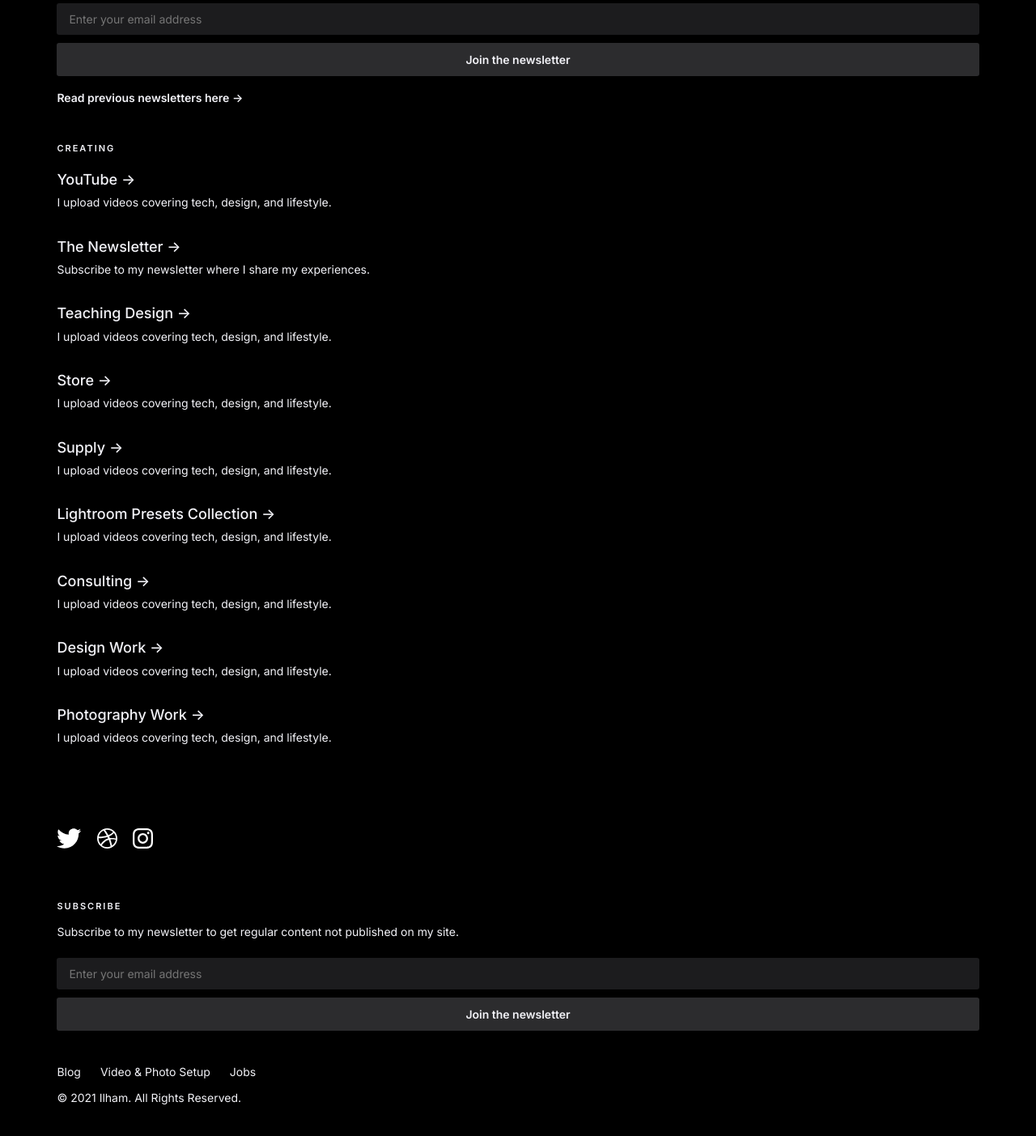
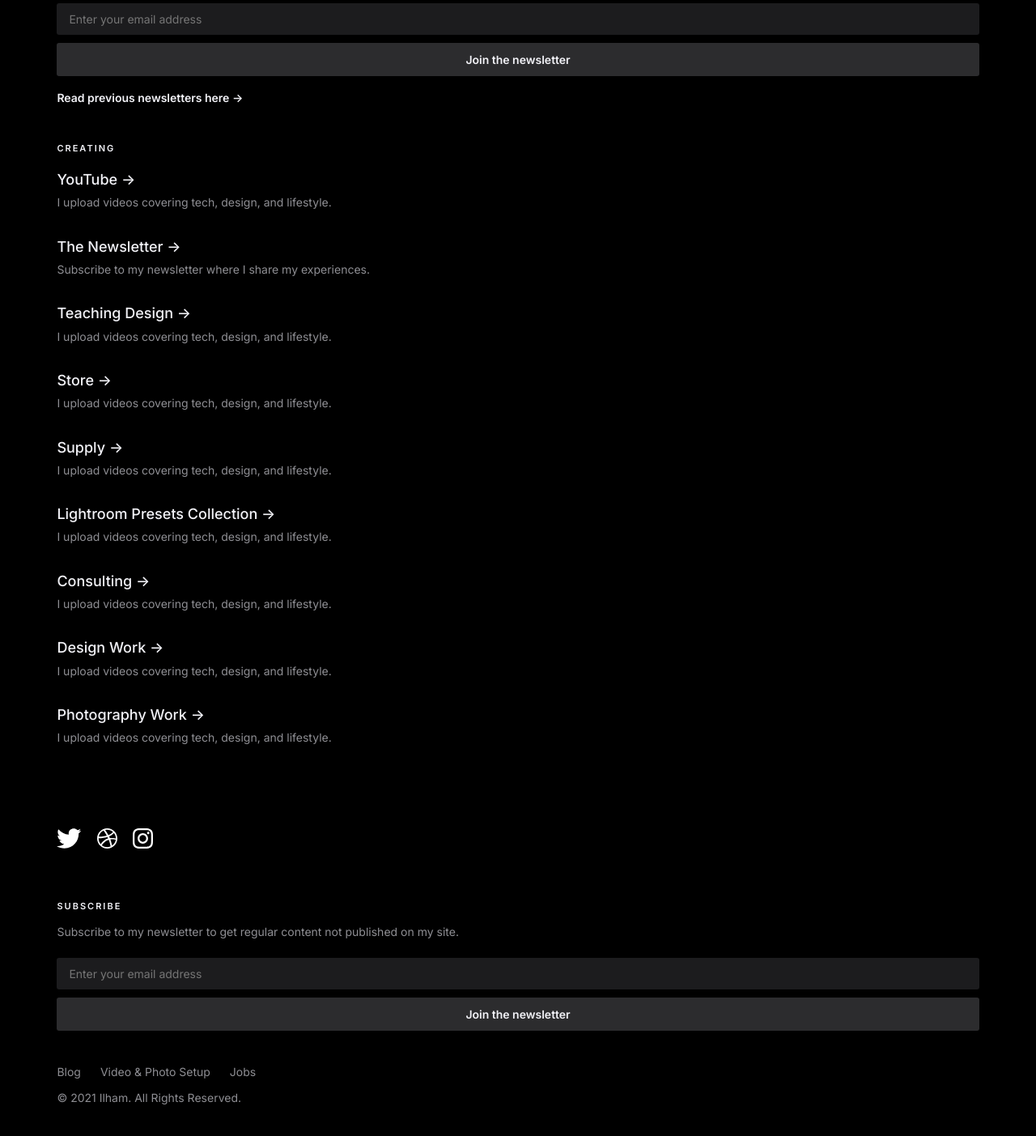
Before and after one commit to IlhamPrabaswara/ilham.xyz, a PHP site: page / in a window 1280 px wide. Shown: the part 929-2332 px from the top of the page at 81% size. Run offline with PHP 8.4, Linux system fonts and the light colour scheme.

Commit message:
Change paragraph color

```diff
--- a/assets/css/style.css
+++ b/assets/css/style.css
@@ -12,6 +12,9 @@ body {
     line-height: 1;
     margin: 0 auto;
     width: 89%;
+}
+.page-template-custom-homepage {
+    color: #8E8E93;
 }
 a {
     text-decoration: none;
--- a/index.html
+++ b/index.html
@@ -13,7 +13,7 @@
     <title>Ilham</title>
 </head>
 
-<body>
+<body class="page-template-custom-homepage">
     <div id="page" class="site">
         <div class="slide-out-menu"> <!-- slide-out-menu-show-->
             <div class="close-menu" onclick="show()">
```
